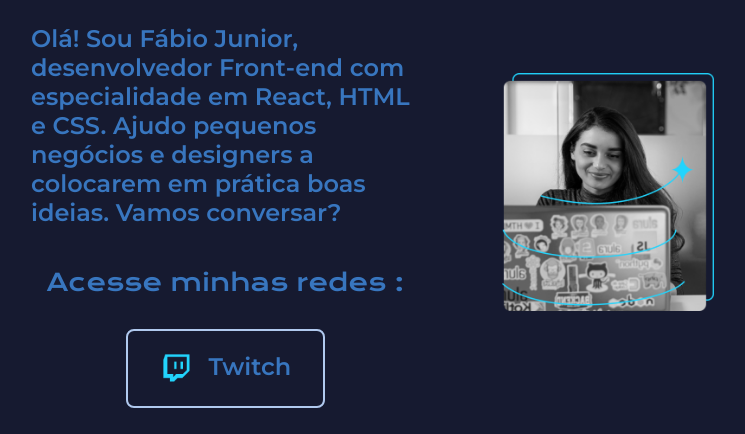
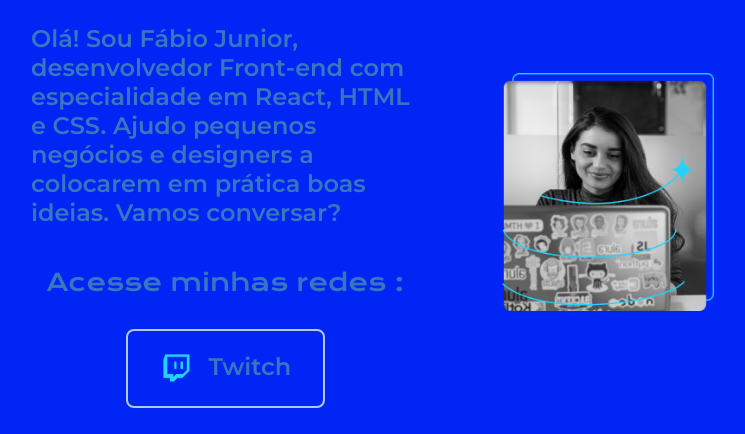
Before and after one commit to Fabinho19/numero-secreto, a plain HTML site: page index.html in a window 1280 px wide. Shown: the part 360-794 px from the top of the page, without its empty margins (161-906 px from the left). Drawn offline with nearby package versions, Linux system fonts and the light colour scheme.

Commit message:
mudando a cor primaria

```diff
--- a/styles/style.css
+++ b/styles/style.css
@@ -1,7 +1,7 @@
 @import url('https://fonts.googleapis.com/css2?family=Krona+One&family=Montserrat:ital,wght@0,600;1,600&display=swap');
 
 :root {
-    --cor-primaria: #161A30;
+    --cor-primaria: #0025f5;
     --cor-secundaria:#3876BF;
     --cor-terciaria: #B6BBC4;
     --cor-hover:#3f444b4d;
```
